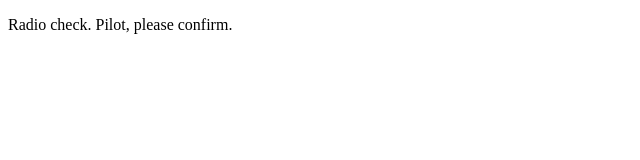
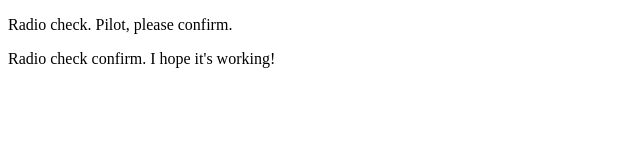
Before and after one commit to natschm/communication-log, a plain HTML site: page index.html in a window 1280 px wide. Shown: the whole page, without its empty margins (0-640 px from the left). Drawn offline with Linux system fonts and the light colour scheme.

Commit message:
first message exchange

```diff
--- a/index.html
+++ b/index.html
@@ -2,5 +2,6 @@
 <html>
    <body>
       <p>Radio check. Pilot, please confirm.</p>
+      <p>Radio check confirm. I hope it's working!</p>
    </body>
 </html>
```
